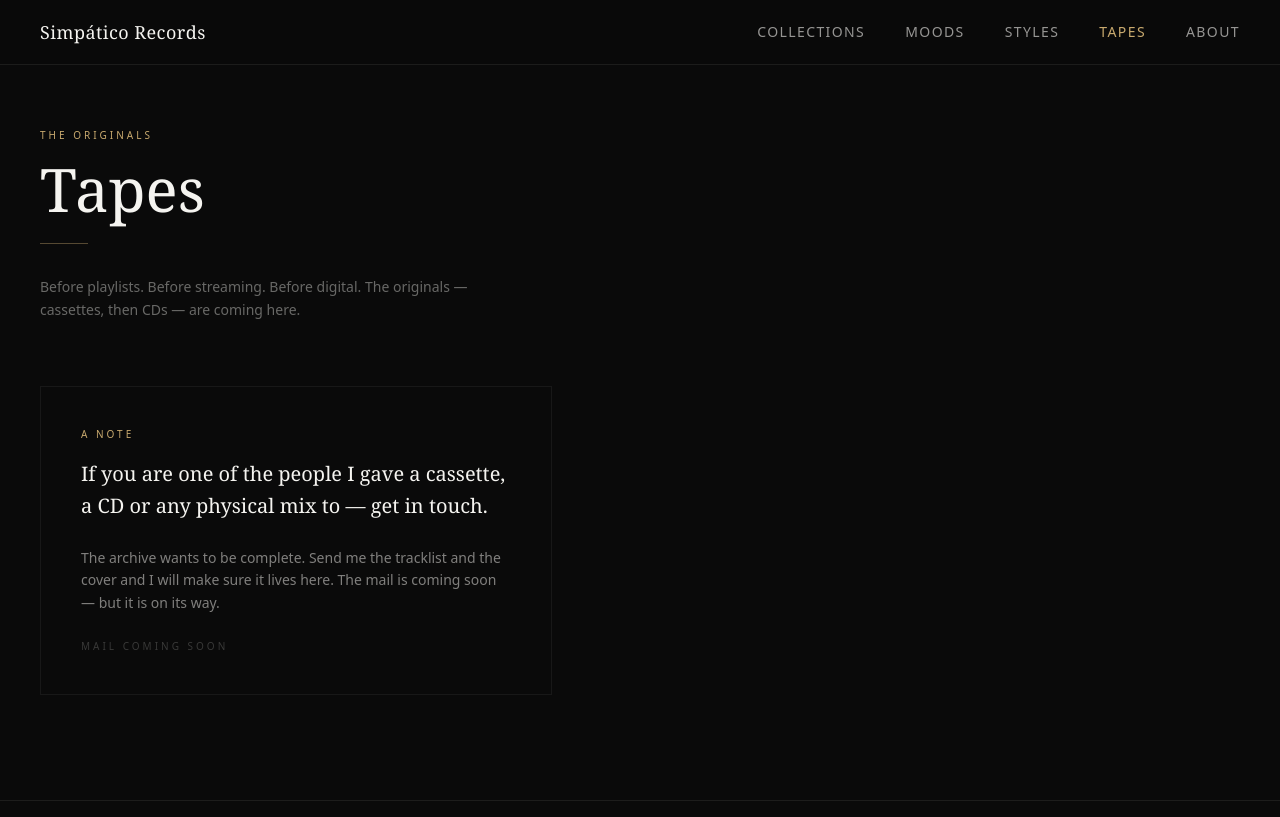
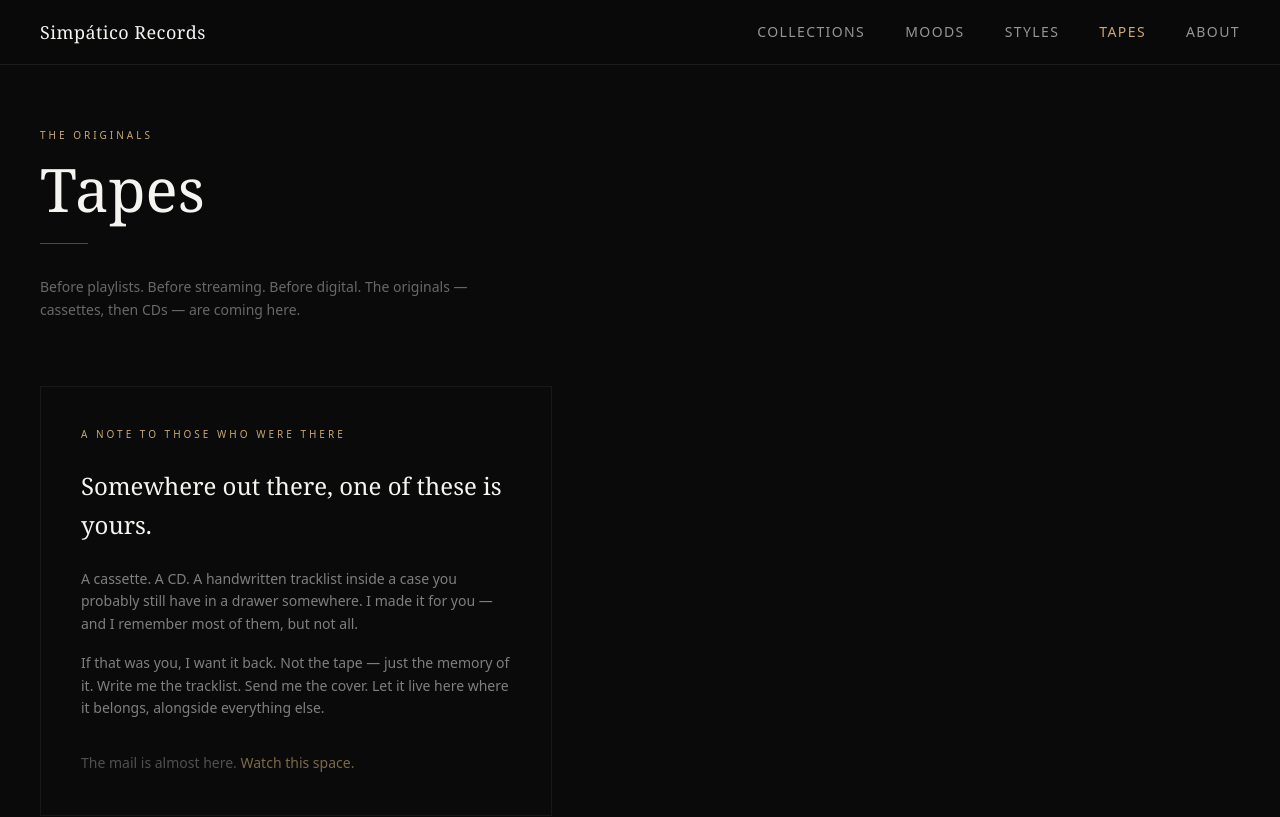
Before and after one commit to Mjvalmar70/Simpaticorecords_web, a Next.js app: page /tapes in a window 1280 px wide. Shown: the top 817 px of the page. Built offline with nearby package versions, Linux system fonts and the light colour scheme.

Commit message:
feat: rewrite Tapes note with editorial voice and warmth
https://claude.ai/code/session_01XB1ET61hE55SUL7JUqjdud

```diff
--- a/src/app/(site)/tapes/page.tsx
+++ b/src/app/(site)/tapes/page.tsx
@@ -14,17 +14,21 @@ export default function TapesPage() {
         </p>
 
         <div className="mt-16 border border-[rgba(245,244,240,0.06)] p-8 md:p-10 max-w-lg">
-          <p className="font-dm text-[10px] tracking-[0.3em] uppercase text-[#C8A96E] mb-4">
-            A note
+          <p className="font-dm text-[10px] tracking-[0.3em] uppercase text-[#C8A96E] mb-6">
+            A note to those who were there
           </p>
-          <p className="font-playfair text-xl text-[#F5F4F0] leading-relaxed mb-6">
-            If you are one of the people I gave a cassette, a CD or any physical mix to — get in touch.
+          <p className="font-playfair text-2xl text-[#F5F4F0] leading-relaxed mb-6">
+            Somewhere out there, one of these is yours.
           </p>
-          <p className="font-dm font-light text-[#F5F4F0]/50 text-sm leading-relaxed mb-6">
-            The archive wants to be complete. Send me the tracklist and the cover and I will make sure it lives here. The mail is coming soon — but it is on its way.
+          <p className="font-dm font-light text-[#F5F4F0]/50 text-sm leading-relaxed mb-4">
+            A cassette. A CD. A handwritten tracklist inside a case you probably still have in a drawer somewhere. I made it for you — and I remember most of them, but not all.
           </p>
-          <p className="font-dm text-[10px] tracking-[0.3em] uppercase text-[#F5F4F0]/20">
-            Mail coming soon
+          <p className="font-dm font-light text-[#F5F4F0]/50 text-sm leading-relaxed mb-8">
+            If that was you, I want it back. Not the tape — just the memory of it. Write me the tracklist. Send me the cover. Let it live here where it belongs, alongside everything else.
+          </p>
+          <p className="font-dm font-light text-[#F5F4F0]/30 text-sm leading-relaxed">
+            The mail is almost here.{" "}
+            <span className="text-[#C8A96E]/60">Watch this space.</span>
           </p>
         </div>
       </div>
```
